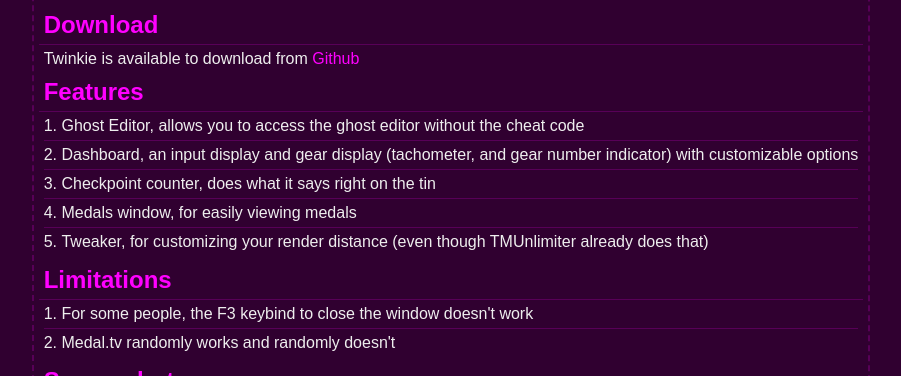
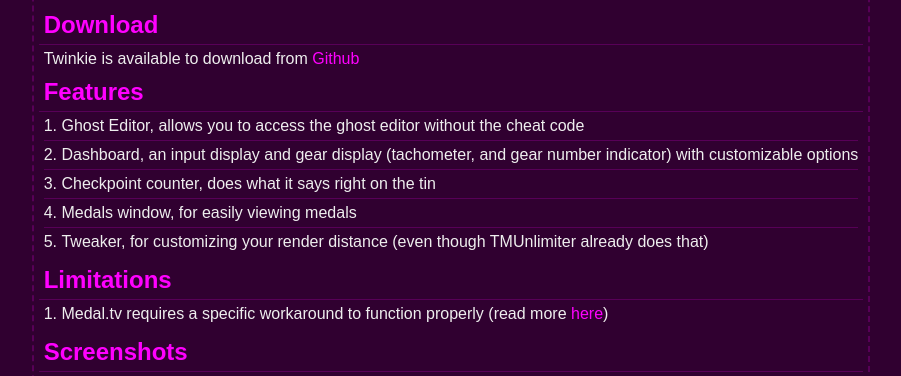
Before and after one commit to vem4s/twinkietweaks.github.io, a plain HTML site: page index.html in a window 1280 px wide. Shown: the part 153-529 px from the top of the page, without its empty margins (189-1090 px from the left). Drawn offline with Linux system fonts and the light colour scheme; grey boxes are pictures that could not be loaded; a web font is replaced by a local one.

Commit message:
Update limitations

```diff
--- a/index.html
+++ b/index.html
@@ -37,8 +37,7 @@
 
                 		<h2>Limitations</h2>
                 		<ul>
-					<li>For some people, the F3 keybind to close the window doesn't work</li>
-					<li>Medal.tv randomly works and randomly doesn't</li>
+					<li>Medal.tv requires a specific workaround to function properly (read more <a href="https://github.com/TwinkieTweaks/Twinkie?tab=readme-ov-file#medaltv" target="_blank">here</a>)</li>
                 		</ul>
 
 				<h2>Screenshots</h2>
```
